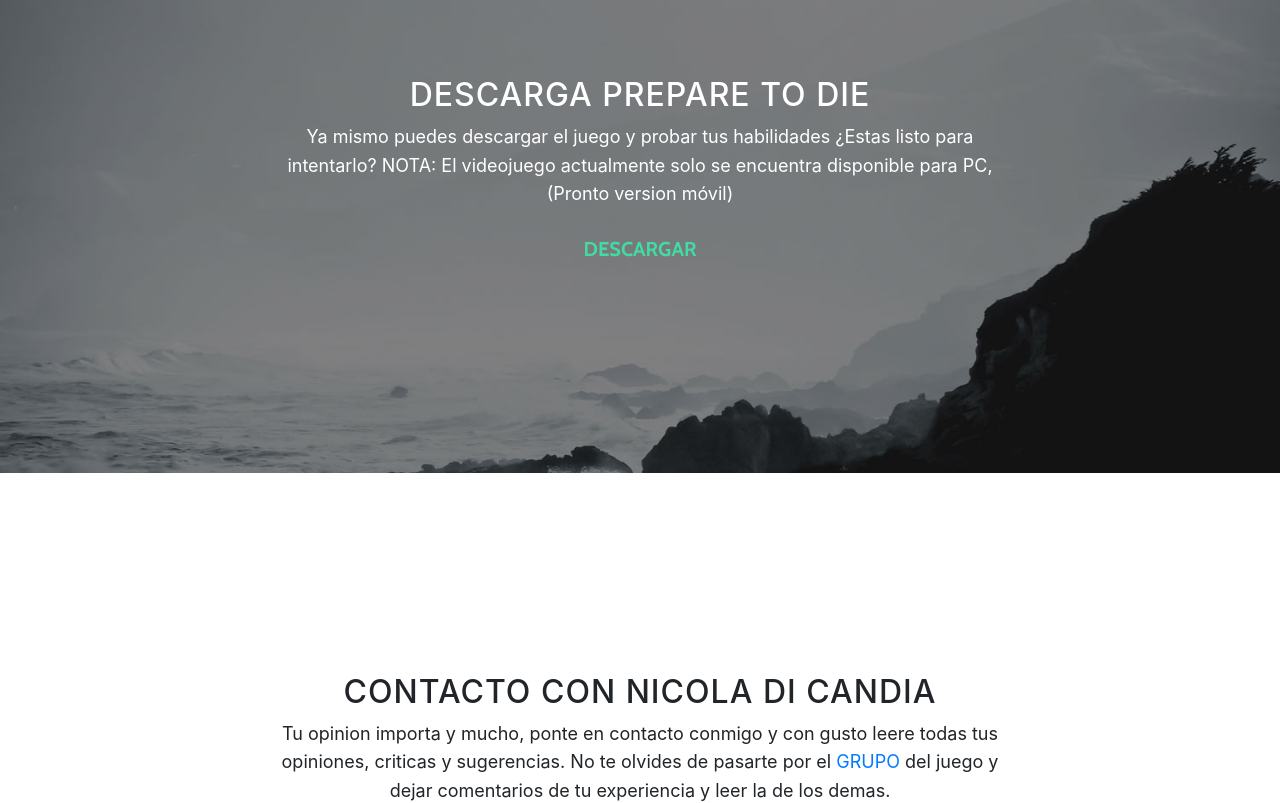
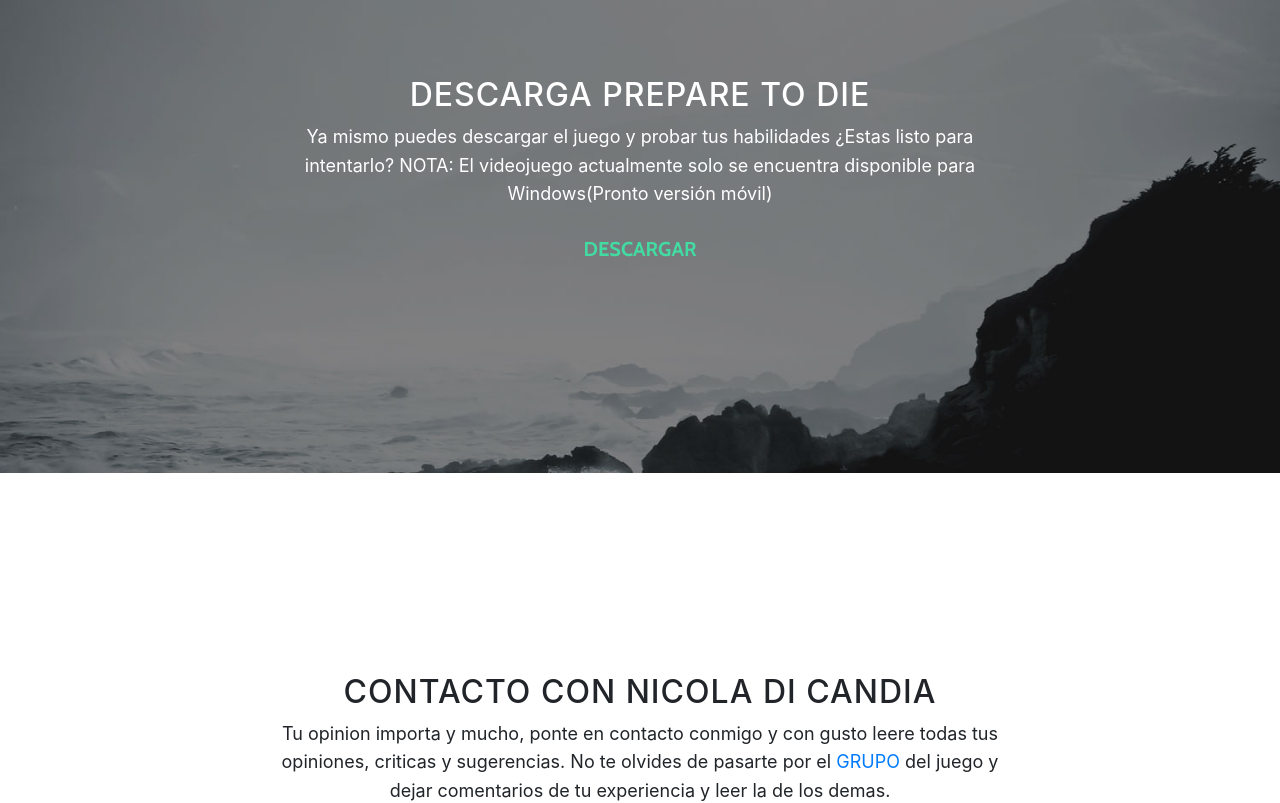
Before and after one commit to preparetodie/preparetodie, a website with bundled scripts: page index.html in a window 1280 px wide. Shown: the part 2720-3523 px from the top of the page. Built offline with nearby package versions, Linux system fonts and the light colour scheme.

Commit message:
re editing notes of download section

```diff
--- a/index.html
+++ b/index.html
@@ -116,7 +116,7 @@
         <div class="col-lg-8 mx-auto">
           <h2>DESCARGA PREPARE TO DIE</h2>
           <p>Ya mismo puedes descargar el juego y probar tus habilidades ¿Estas listo para intentarlo?
-            NOTA: El videojuego actualmente solo se encuentra disponible para PC, (Pronto version móvil)</p>
+            NOTA: El videojuego actualmente solo se encuentra disponible para Windows(Pronto versión móvil)</p>
           <a target="_blank" href="https://drive.google.com/file/d/148TXm3DQ1FuocubNCYAD1HLoY_TSVLYN/view?usp=sharing" class="btn btn-default btn-lg">DESCARGAR</a>
         </div>
       </div>
```
